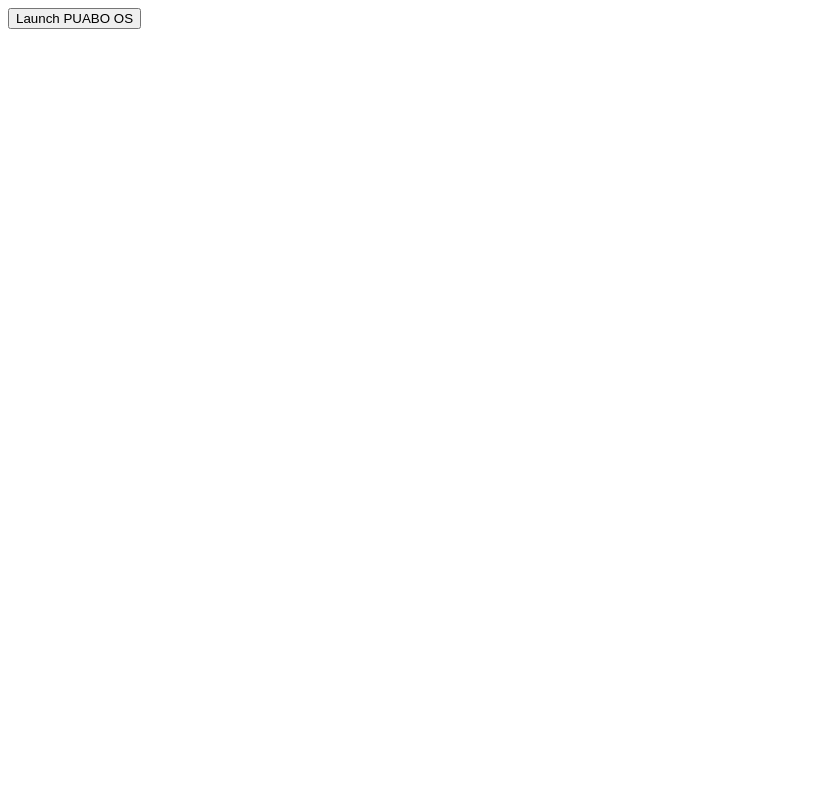
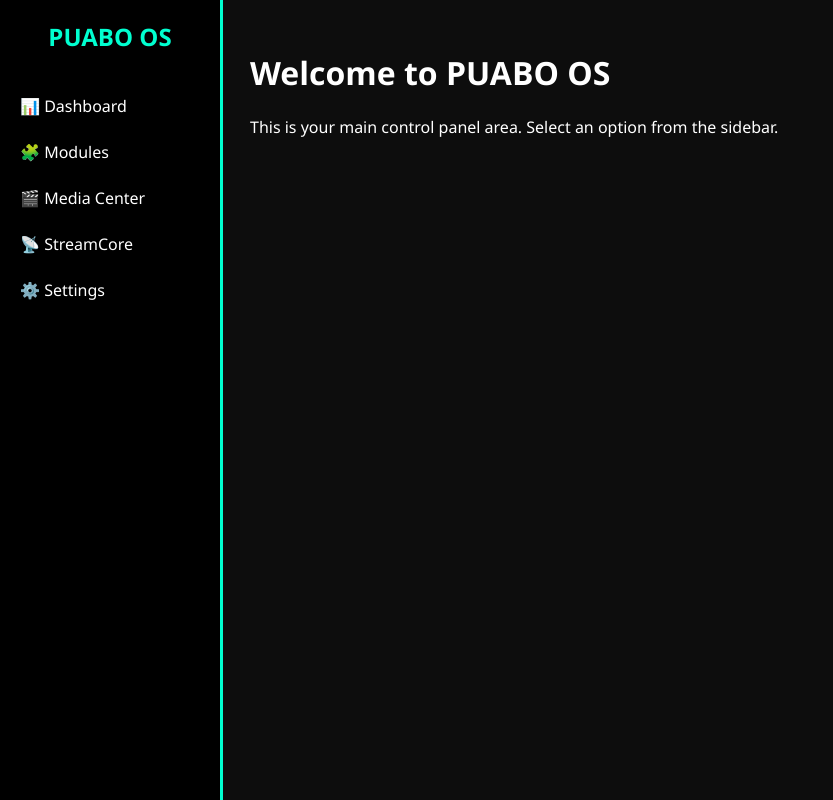
Before and after one commit to Puabo20/puabo20.github.io, a plain HTML site: page index.html in a window 1280 px wide. Shown: the whole page, without its empty margins (0-833 px from the left). Drawn offline with Linux system fonts and the light colour scheme.

Commit message:
Update index.html

```diff
--- a/index.html
+++ b/index.html
@@ -1,15 +1,75 @@
-<button id="launch-btn">Launch PUABO OS</button>
+<!DOCTYPE html>
+<html lang="en">
+<head>
+  <meta charset="UTF-8" />
+  <meta name="viewport" content="width=device-width, initial-scale=1.0" />
+  <title>PUABO OS Sidebar</title>
+  <style>
+    body {
+      display: flex;
+      margin: 0;
+      font-family: 'Segoe UI', Tahoma, Geneva, Verdana, sans-serif;
+      background-color: #0d0d0d;
+      color: white;
+    }
 
-<script>
-  document.getElementById("launch-btn").addEventListener("click", function () {
-    window.location.href = "os.html";
-  });
-</script>
-<script>
-  document.getElementById("launch-btn").addEventListener("click", function () {
-    window.location.href = "os.html";
-  });
-</script>
+    .sidebar {
+      width: 220px;
+      height: 100vh;
+      background-color: #000;
+      border-right: 3px solid #00ffd0;
+      display: flex;
+      flex-direction: column;
+      padding-top: 20px;
+      position: fixed;
+      left: 0;
+      top: 0;
+      z-index: 1000;
+    }
+
+    .sidebar-title {
+      font-size: 24px;
+      font-weight: bold;
+      color: #00ffd0;
+      text-align: center;
+      margin-bottom: 30px;
+    }
+
+    .sidebar a {
+      padding: 12px 20px;
+      text-decoration: none;
+      color: white;
+      transition: 0.3s;
+      font-size: 16px;
+    }
+
+    .sidebar a:hover {
+      background-color: #1a1a1a;
+      color: #00ffd0;
+    }
+
+    .main-content {
+      margin-left: 220px;
+      padding: 30px;
+      flex: 1;
+    }
+  </style>
+</head>
+<body>
+
+  <div class="sidebar">
+    <div class="sidebar-title">PUABO OS</div>
+    <a href="#">📊 Dashboard</a>
+    <a href="#">🧩 Modules</a>
+    <a href="#">🎬 Media Center</a>
+    <a href="#">📡 StreamCore</a>
+    <a href="#">⚙️ Settings</a>
+  </div>
+
+  <div class="main-content">
+    <h1>Welcome to PUABO OS</h1>
+    <p>This is your main control panel area. Select an option from the sidebar.</p>
+  </div>
 
 </body>
 </html>
```
